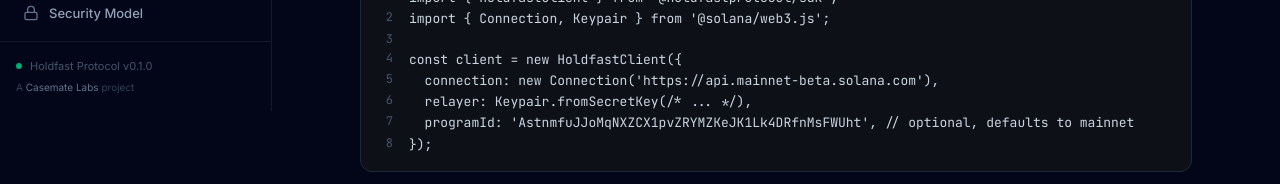
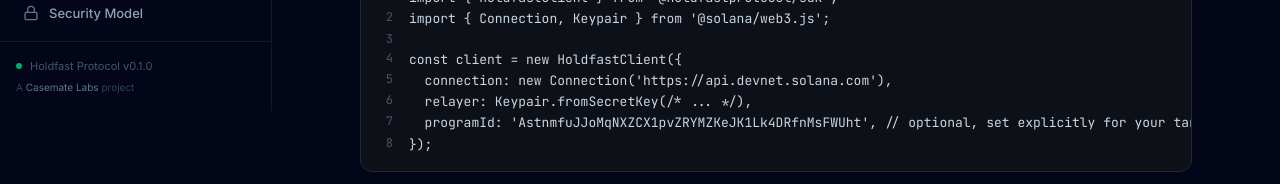
Before and after one commit to casematelabs/holdfastprotocol, a Next.js app: page /docs/api-reference in a window 1280 px wide. Shown: the part 689-873 px from the top of the page. Built offline with nearby package versions, Linux system fonts and the light colour scheme.

Commit message:
fix(app): align public messaging with devnet pre-audit status
Co-Authored-By: Paperclip <noreply@paperclip.ing>

```diff
--- a/app/docs/api-reference/page.tsx
+++ b/app/docs/api-reference/page.tsx
@@ -48,9 +48,9 @@
 import { Connection, Keypair } from '@solana/web3.js';
 
 const client = new HoldfastClient({
-  connection: new Connection('https://api.mainnet-beta.solana.com'),
+  connection: new Connection('https://api.devnet.solana.com'),
   relayer: Keypair.fromSecretKey(/* ... */),
-  programId: 'AstnmfuJJoMqNXZCX1pvZRYMZKeJK1Lk4DRfnMsFWUht', // optional, defaults to mainnet
+  programId: 'AstnmfuJJoMqNXZCX1pvZRYMZKeJK1Lk4DRfnMsFWUht', // optional, set explicitly for your target cluster
 });`}
           language="typescript"
           filename="client.ts"
@@ -58,8 +58,9 @@
         />
         <Callout type="info">
           <p>
-            The <code className="text-emerald-400">programId</code> defaults to the mainnet
-            deployment. Override it when testing against devnet or a local validator.
+            Holdfast is currently devnet-only and pre-audit. Use a devnet RPC and set
+            <code className="text-emerald-400"> programId </code>
+            explicitly for your environment.
           </p>
         </Callout>
       </section>
--- a/app/page.tsx
+++ b/app/page.tsx
@@ -66,7 +66,7 @@
         <div className="max-w-5xl mx-auto text-center relative z-10">
           <div className="inline-flex items-center gap-2 px-3 py-1.5 rounded-full border border-emerald-500/30 bg-emerald-500/10 text-emerald-400 text-xs font-semibold tracking-wide uppercase mb-8">
             <span className="w-2 h-2 rounded-full bg-emerald-400 animate-pulse" />
-            Solana Mainnet Beta Live
+            Solana Devnet Live (Pre-Audit)
           </div>
 
           <h1 className="text-5xl md:text-7xl font-extrabold text-white tracking-tight leading-[1.1] mb-6">
@@ -230,7 +230,7 @@
                     Import the SDK
                   </h4>
                   <p className="text-sm text-slate-500">
-                    Available for Node.js, Python, and Rust.
+                    TypeScript SDK available now (Node.js 18+).
                   </p>
                 </div>
               </div>
```
